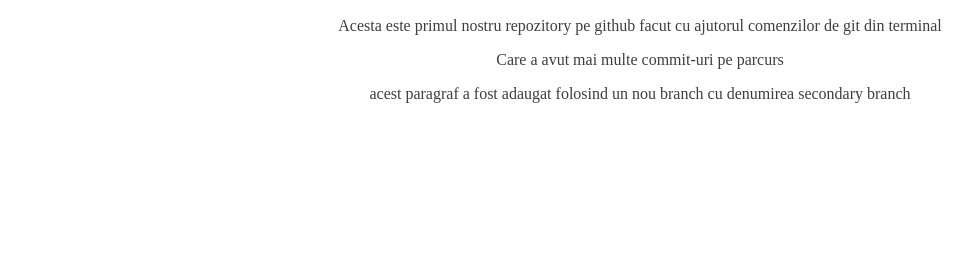
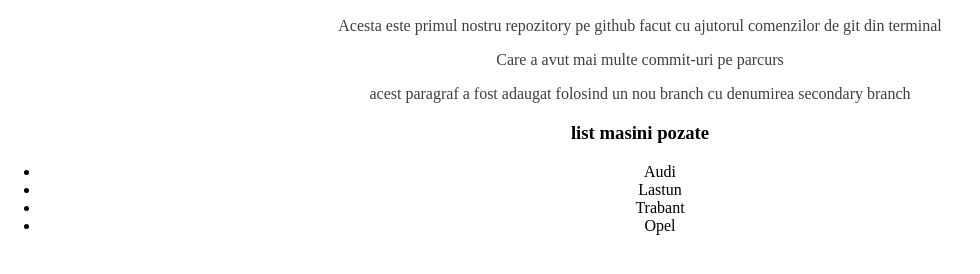
Before and after one commit to marin-stefan/demo-git-github, a plain HTML site: page index.html in a window 1280 px wide. Shown: the part 104-378 px from the top of the page, without its empty margins (0-980 px from the left). Drawn offline with Linux system fonts and the light colour scheme.

Commit message:
added car list

```diff
--- a/index.html
+++ b/index.html
@@ -18,5 +18,12 @@
             acest paragraf a fost adaugat folosind un nou branch cu denumirea
             secondary branch
         </p>
+        <h3>list masini pozate</h3>
+        <ul>
+            <li>Audi</li>
+            <li>Lastun</li>
+            <li>Trabant</li>
+            <li>Opel</li>
+        </ul>
     </body>
 </html>
```
